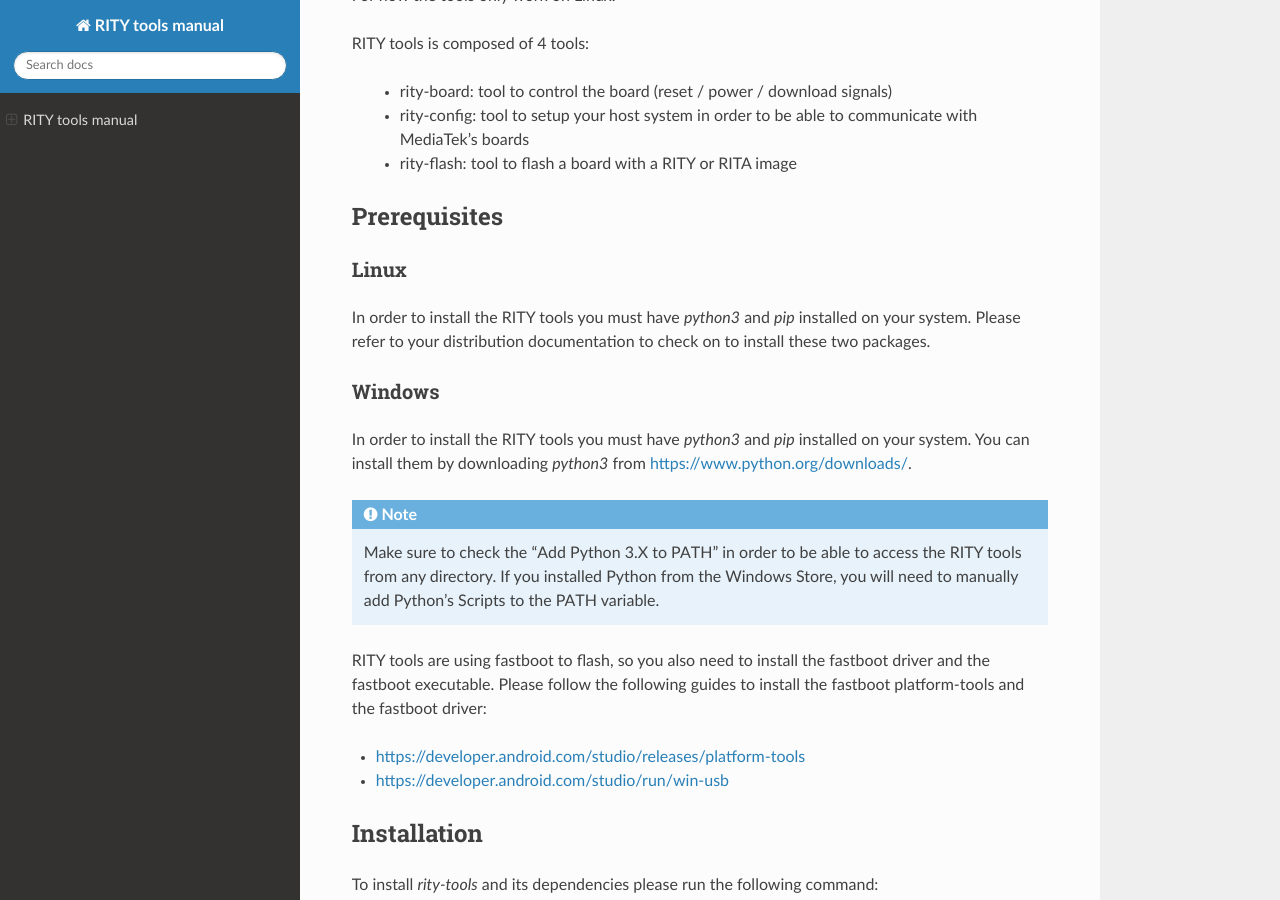
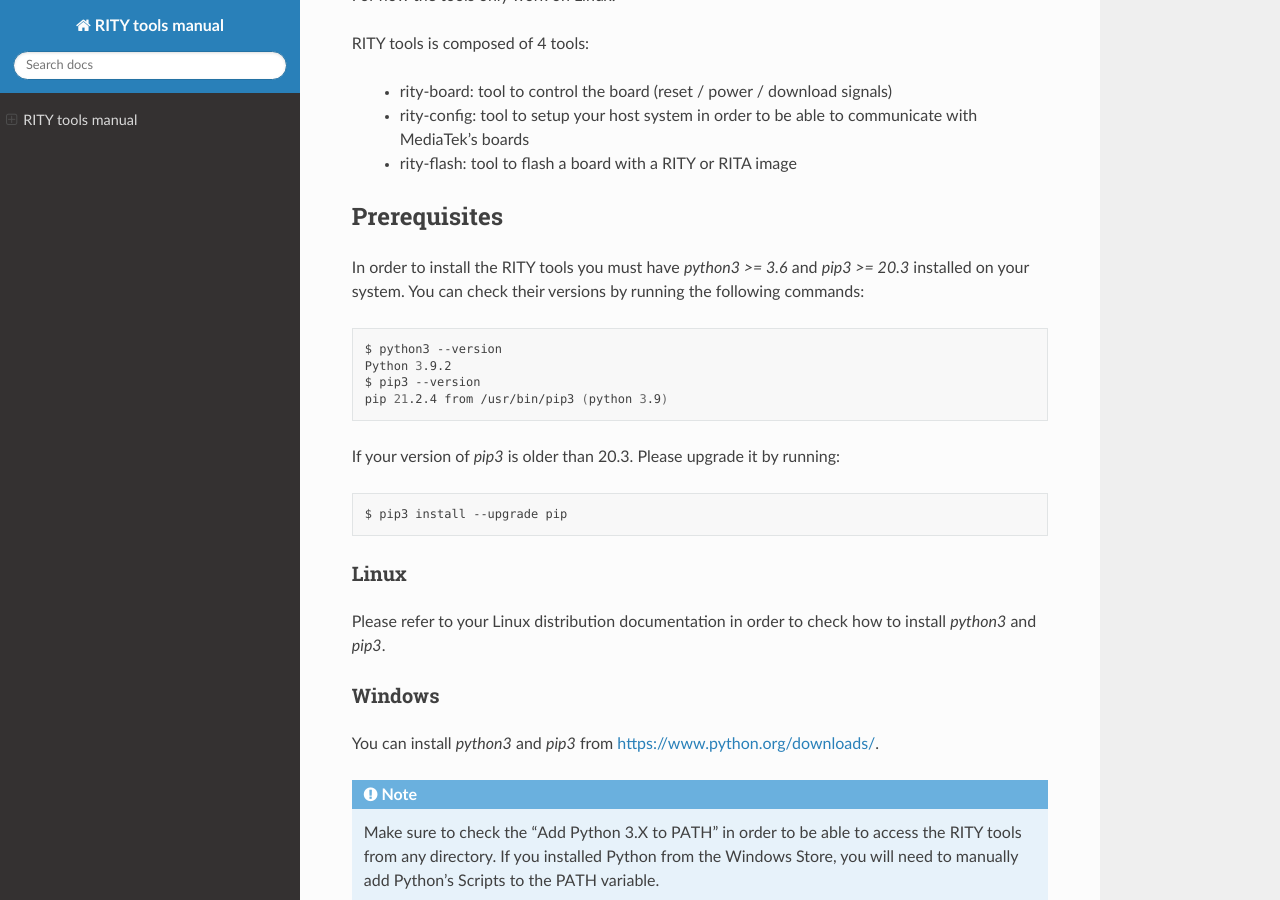
Before and after one commit to tzuhsien-kao/genio-tools, a Sphinx documentation site: the page built from docs/index.rst, in a window 1280 px wide and 900 px high, scrolled down 352 px. Built offline with Sphinx 7.4.7 and the Read the Docs theme 2.0.0, drawn with Linux system fonts in a browser that asks for light colours.

Commit message:
docs: update prerequisites section
Update the prerequisites section in order to:
* show how to check the version of python3 and pip3 version installed
* use pip3 instead of pip since it is the command used for installation
* specify the minimum version of pip3 required to correctly install
  the rity-tools.
* show how to upgrade pip3 if necessary.

Signed-off-by: Fabien Parent <fparent@baylibre.com>

```diff
--- a/docs/index.rst
+++ b/docs/index.rst
@@ -23,19 +23,34 @@
 Prerequisites
 *************
 
+In order to install the RITY tools you must have `python3 >= 3.6` and
+`pip3 >= 20.3` installed on your system. You can check their versions
+by running the following commands:
+
+.. prompt:: bash $ auto
+
+	$ python3 --version
+	Python 3.9.2
+	$ pip3 --version
+	pip 21.2.4 from /usr/bin/pip3 (python 3.9)
+
+If your version of `pip3` is older than 20.3. Please upgrade it by running:
+
+.. prompt:: bash $
+
+	pip3 install --upgrade pip
+
 Linux
 =====
 
-In order to install the RITY tools you must have `python3` and `pip`
-installed on your system. Please refer to your distribution documentation
-to check on to install these two packages.
+Please refer to your Linux distribution documentation in order to check
+how to install `python3` and `pip3`.
+
 
 Windows
 =======
 
-In order to install the RITY tools you must have `python3` and `pip`
-installed on your system. You can install them by downloading `python3`
-from https://www.python.org/downloads/.
+You can install `python3` and `pip3` from https://www.python.org/downloads/.
 
 .. note::
 
```
